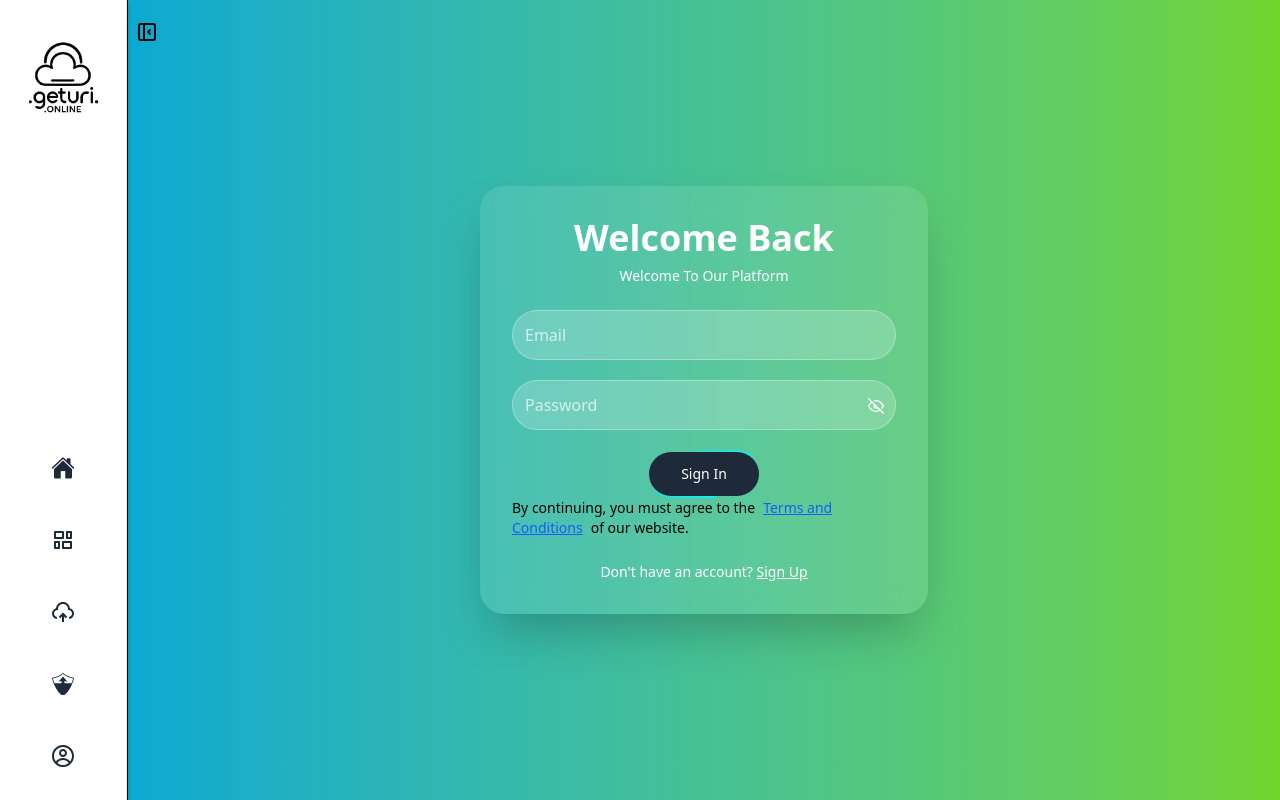
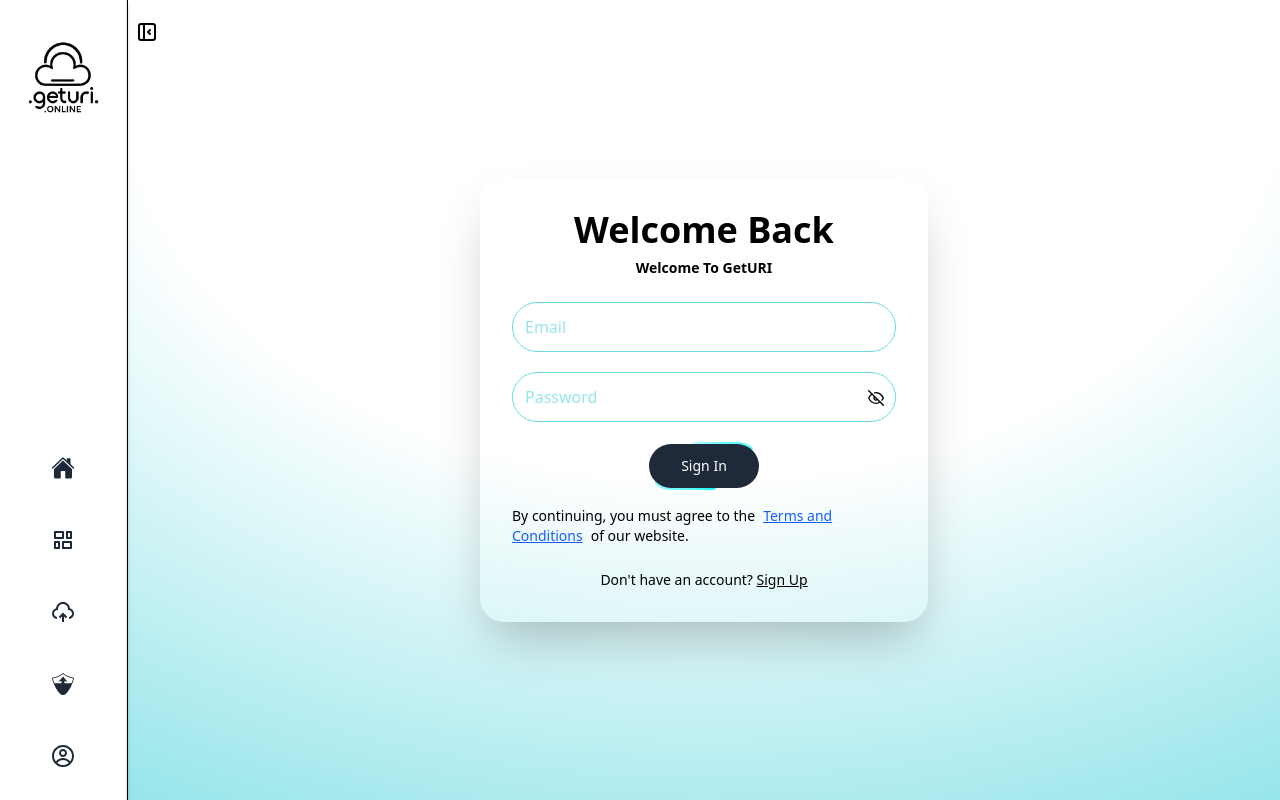
Before and after one commit to hassaanhaider88/GetSrc-FE, a React (Vite) app: page /login in a window 1280 px wide. Built offline with nearby package versions, Linux system fonts and the light colour scheme; no server answers; a web font is replaced by a local one.

Commit message:
updated login sign form

```diff
--- a/API.js
+++ b/API.js
@@ -1,4 +1,4 @@
- const GetSrcBE = 'https://getsrc-be.onrender.com'
-//  const GetSrcBE = 'http://localhost:3000'
+//  const GetSrcBE = 'https://getsrc-be.onrender.com'
+ const GetSrcBE = 'http://localhost:3000'
 
  export default GetSrcBE
--- a/src/Components/SideBar.jsx
+++ b/src/Components/SideBar.jsx
@@ -28,10 +28,7 @@
           <img
             src="../GetUri_Online.png"
             alt="GetSrc logo"
-            className="object-contain max-w-[120px] h-auto"
-            loading="lazy"
-            width="120"
-            height="120"
+            className="object-contain  w-[120px] h-auto"
           />
         </Link>
       </div>
--- a/src/Components/SingleFileHome.jsx
+++ b/src/Components/SingleFileHome.jsx
@@ -1,3 +1,4 @@
+/* eslint-disable no-constant-condition */
 import { IoLinkSharp } from "react-icons/io5";
 import { MdFileDownload } from "react-icons/md";
 import { LazyLoadImage } from "react-lazy-load-image-component";
--- a/src/Pages/LoginForm.jsx
+++ b/src/Pages/LoginForm.jsx
@@ -66,13 +66,22 @@
           content="Login to GetURI and get access to upload media and get instance Emmedable URI"
         />
       </Helmet>
-      <main className="min-h-screen flex items-center justify-center bg-gradient-to-r from-[#0BA9D1] to-[#71D42C] px-4">
+
+      <main
+        style={{
+          background:
+            "radial-gradient(125% 125% at 50% 10%, #fff 40%, #69dae1 100%)",
+        }}
+        className="min-h-screen flex items-center justify-center text-black px-4"
+      >
         <div className="relative w-full max-w-md p-8 bg-white/10 backdrop-blur-md rounded-3xl shadow-2xl">
-          <header className="text-white text-center mb-6">
+          <header className=" text-center mb-6">
             <h1 className="text-4xl font-bold mb-2">
               {isSignIn ? "Welcome Back" : "Create Account"}
             </h1>
-            <p className="text-sm capitalize">Welcome to our platform</p>
+            <p className="text-sm font-semibold capitalize">
+              Welcome to GetURI
+            </p>
           </header>
 
           {error && (
@@ -85,7 +94,12 @@
             </div>
           )}
 
-          <form onSubmit={handleSubmit} className="space-y-5" noValidate>
+          <form
+            onSubmit={handleSubmit}
+            autoComplete="false"
+            className="space-y-5"
+            noValidate
+          >
             {!isSignIn && (
               <input
                 type="text"
@@ -93,7 +107,7 @@
                 placeholder="Full Name"
                 value={formData.fullName}
                 onChange={handleChange}
-                className="w-full p-3 rounded-full border border-white/30 bg-white/20 text-white placeholder-white/70"
+                className="w-full p-3 rounded-full border border-[#69DAE1] bg-white/20 placeholder-[#69DAE1]/70"
                 required
                 aria-label="Full Name"
               />
@@ -105,7 +119,7 @@
               placeholder="Email"
               value={formData.email}
               onChange={handleChange}
-              className="w-full p-3 rounded-full border border-white/30 bg-white/20 text-white placeholder-white/70"
+              className="w-full focus:outline-none p-3 rounded-full border border-[#69DAE1] bg-white/20 placeholder-[#69DAE1]/70"
               required
               aria-label="Email Address"
             />
@@ -117,14 +131,14 @@
                 placeholder="Password"
                 value={formData.password}
                 onChange={handleChange}
-                className="w-full p-3 rounded-full border border-white/30 bg-white/20 text-white placeholder-white/70"
+                className="w-full p-3 focus:outline-none rounded-full border border-[#69DAE1] bg-white/20 placeholder-[#69DAE1]/70"
                 required
                 aria-label="Password"
               />
               <button
                 type="button"
                 onClick={() => setShowPass((prev) => !prev)}
-                className="absolute top-[18px] right-3 text-white"
+                className="absolute top-[18px] right-3"
                 aria-label={showPass ? "Hide password" : "Show password"}
               >
                 {showPass ? <FiEye /> : <FiEyeOff />}
@@ -134,7 +148,7 @@
             <button
               type="submit"
               disabled={loading}
-              className="w-full rounded-full font-semibold flex justify-center items-center"
+              className="w-full my-4  rounded-full font-semibold flex justify-center items-center"
               aria-busy={loading}
             >
               <MyButton
@@ -155,12 +169,12 @@
             of our website.
           </p>
 
-          <footer className="text-white text-sm mt-6 text-center">
+          <footer className="text-sm mt-6 text-center">
             {isSignIn ? "Don't have an account?" : "Already have an account?"}{" "}
             <button
               type="button"
               onClick={toggleForm}
-              className="underline font-medium hover:text-white"
+              className="underline font-medium hover"
             >
               {isSignIn ? "Sign Up" : "Sign In"}
             </button>
```
Also changed, not shown: 1 other file (tests, documents, lock files or other folders).
